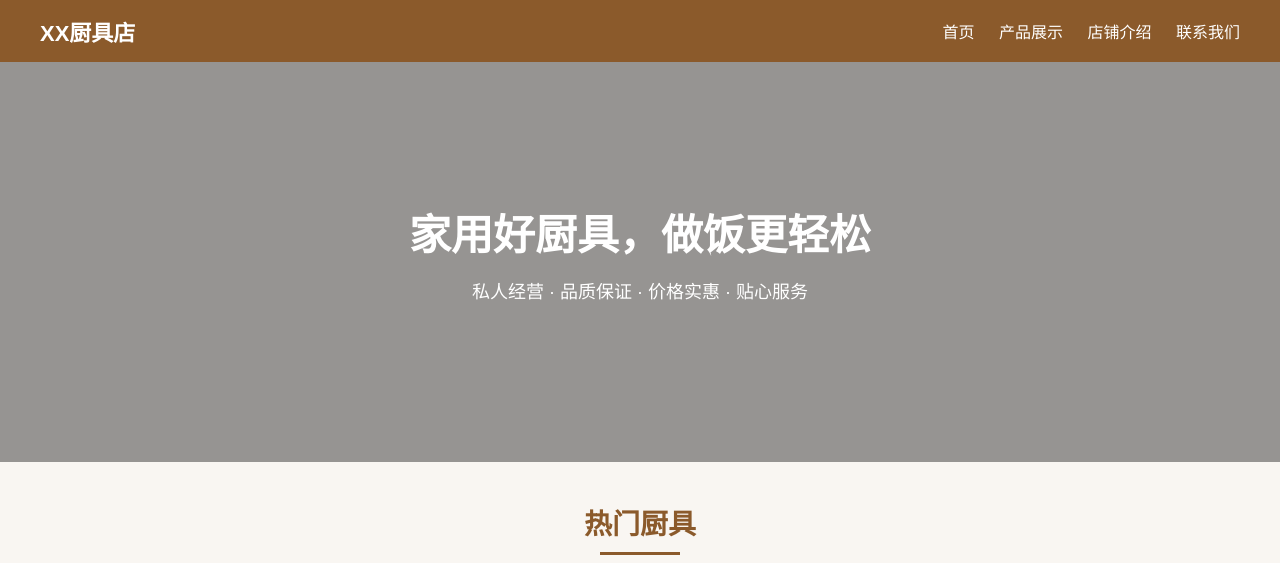
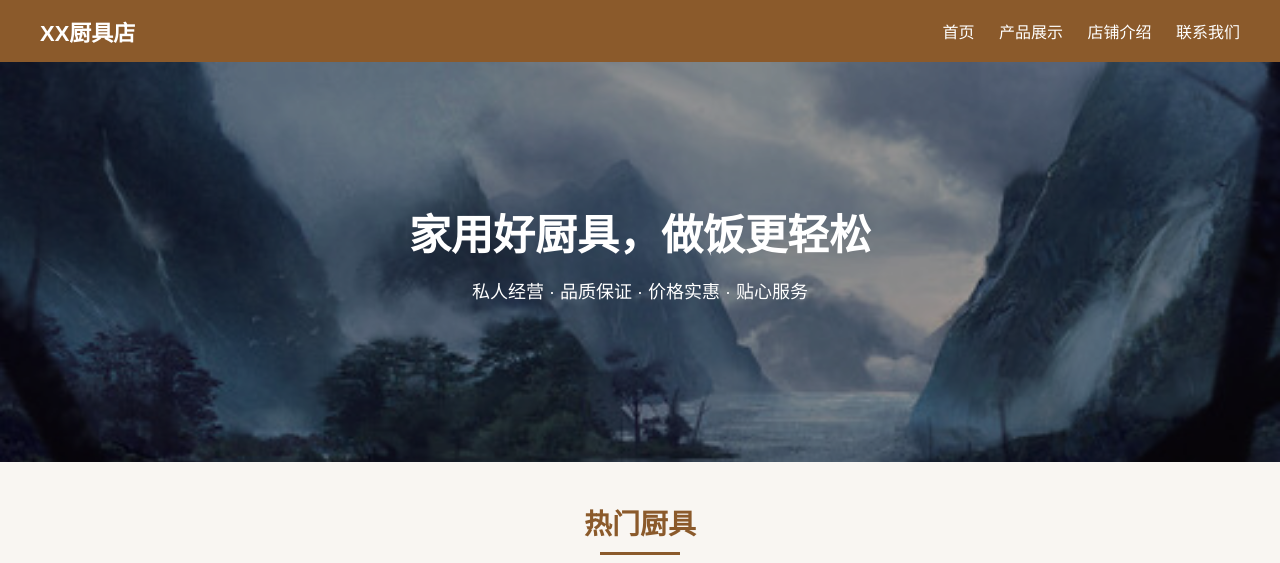
Before and after one commit to Bin-ko/binko.github.io, a plain HTML site: page index.html in a window 1280 px wide. Shown: the top 563 px of the page. Drawn offline with Linux system fonts and the light colour scheme.

Commit message:
Update index.html

```diff
--- a/index.html
+++ b/index.html
@@ -56,7 +56,7 @@
         /* 广告横幅 */
         .banner {
             height: 400px;
-            background-image: url('C:\Users\Simply\Downloads\exported_image.png');
+            background-image: url('d2fef48f9bc0b0e88be82b2ebe21166489a0a3e0.jpg@518w_1e_1c.jpg');
             background-size: cover;
             background-position: center;
             display: flex;
```
